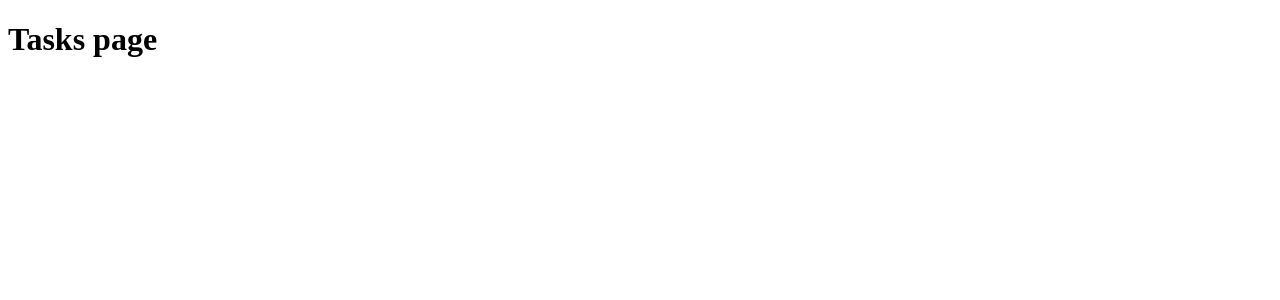
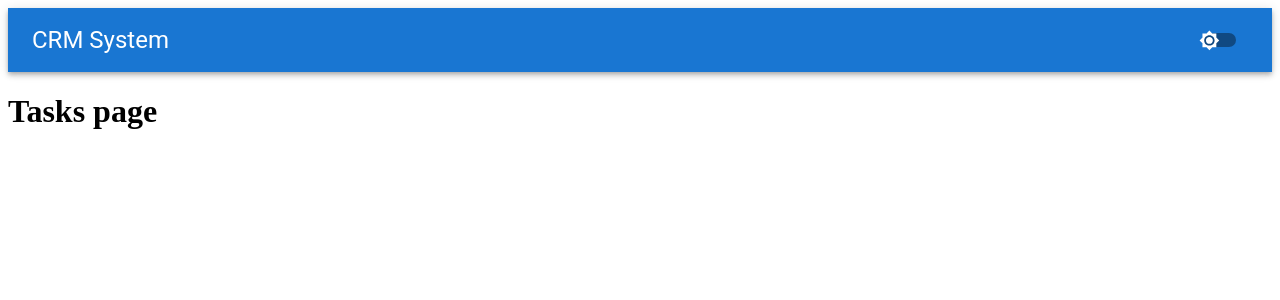
Before and after one commit to Alex-Viet/crm-system, a React (Vite) app: page /tasks in a window 1280 px wide. Shown: the top 300 px of the page. Built offline with nearby package versions, Linux system fonts and the light colour scheme.

Commit message:
Changing the theme using context and redux enabled

```diff
--- a/package.json
+++ b/package.json
@@ -13,6 +13,7 @@
   "dependencies": {
     "@emotion/react": "^11.11.4",
     "@emotion/styled": "^11.11.5",
+    "@mui/icons-material": "^5.16.4",
     "@mui/material": "^5.16.3",
     "@reduxjs/toolkit": "^2.2.6",
     "axios": "^1.7.2",
--- a/src/App.tsx
+++ b/src/App.tsx
@@ -1,9 +1,11 @@
 import { HashRouter, BrowserRouter } from 'react-router-dom';
 import { AppRoutes } from './routing/Routes';
+import Header from './components/header/Header';
 
 function App() {
   return (
     <BrowserRouter>
+      <Header />
       <AppRoutes />
     </BrowserRouter>
   );
--- /dev/null
+++ b/src/components/header/Header.tsx
@@ -0,0 +1,32 @@
+import React from 'react';
+import { AppBar, Toolbar, Typography, Switch } from '@mui/material';
+import Brightness4Icon from '@mui/icons-material/Brightness4';
+import Brightness7Icon from '@mui/icons-material/Brightness7';
+import { useThemeContext } from '../../hooks/useThemeContext';
+
+const Header: React.FC = () => {
+  const { toggleTheme, theme } = useThemeContext();
+  const currentTheme = theme.palette.mode;
+
+  const handleThemeChange = () => {
+    toggleTheme();
+  };
+
+  return (
+    <AppBar position="static">
+      <Toolbar>
+        <Typography variant="h5" component="div" sx={{ flexGrow: 1 }}>
+          CRM System
+        </Typography>
+        <Switch
+          checked={currentTheme === 'dark'}
+          onChange={handleThemeChange}
+          icon={<Brightness7Icon sx={{ fontSize: '1.3rem' }} />}
+          checkedIcon={<Brightness4Icon sx={{ fontSize: '1.3rem' }} />}
+        />
+      </Toolbar>
+    </AppBar>
+  );
+};
+
+export default Header;
--- /dev/null
+++ b/src/context/ThemeContext.tsx
@@ -0,0 +1,41 @@
+import React, { createContext, ReactNode } from 'react';
+import { ThemeProvider, createTheme, Theme } from '@mui/material/styles';
+import { useDispatch, useSelector } from 'react-redux';
+import { toggleTheme as toggleThemeAction } from '../slices/ThemeSlice';
+import { RootState } from '../store/store';
+
+export interface ThemeContextType {
+  theme: Theme;
+  toggleTheme: () => void;
+}
+
+interface ThemeContextProviderProps {
+  children: ReactNode;
+}
+
+const ThemeContext = createContext<ThemeContextType | undefined>(undefined);
+
+export const ThemeContextProvider: React.FC<ThemeContextProviderProps> = ({
+  children,
+}) => {
+  const dispatch = useDispatch();
+  const mode = useSelector((state: RootState) => state.theme.mode);
+
+  const toggleTheme = () => {
+    dispatch(toggleThemeAction());
+  };
+
+  const theme = createTheme({
+    palette: {
+      mode: mode,
+    },
+  });
+
+  return (
+    <ThemeContext.Provider value={{ theme, toggleTheme }}>
+      <ThemeProvider theme={theme}>{children}</ThemeProvider>
+    </ThemeContext.Provider>
+  );
+};
+
+export default ThemeContext;
--- /dev/null
+++ b/src/hooks/useThemeContext.tsx
@@ -0,0 +1,10 @@
+import { useContext } from 'react';
+import ThemeContext from '../context/ThemeContext';
+
+export const useThemeContext = () => {
+  const context = useContext(ThemeContext);
+  if (!context) {
+    throw new Error('useThemeContext must be used within a ThemeProvider');
+  }
+  return context;
+};
--- a/src/main.tsx
+++ b/src/main.tsx
@@ -3,11 +3,14 @@ import ReactDOM from 'react-dom/client';
 import App from './App.tsx';
 import { Provider } from 'react-redux';
 import { store } from './store/store.ts';
+import { ThemeContextProvider } from './context/ThemeContext.tsx';
 
 ReactDOM.createRoot(document.getElementById('root')!).render(
   <React.StrictMode>
-    {/* <Provider store={store}> */}
-      <App />
-    {/* </Provider> */}
+    <Provider store={store}>
+      <ThemeContextProvider>
+        <App />
+      </ThemeContextProvider>
+    </Provider>
   </React.StrictMode>
 );
--- a/src/pages/home-page/HomePage.tsx
+++ b/src/pages/home-page/HomePage.tsx
@@ -4,14 +4,14 @@ import { fetchComments, fetchDesigners, fetchIssues } from '../../api/api';
 export const HomePage: React.FC = () => {
   useEffect(() => {
     const fetchData = async () => {
-      const commentsData = await fetchComments();
-      console.log(commentsData);
+      // const commentsData = await fetchComments();
+      // console.log(commentsData);
 
-      const designersData = await fetchDesigners();
-      console.log(designersData);
+      // const designersData = await fetchDesigners();
+      // console.log(designersData);
 
-      const issuesData = await fetchIssues();
-      console.log(issuesData);
+      // const issuesData = await fetchIssues();
+      // console.log(issuesData);
     };
 
     fetchData();
--- /dev/null
+++ b/src/slices/ThemeSlice.ts
@@ -0,0 +1,22 @@
+import { createSlice } from '@reduxjs/toolkit';
+
+export interface ThemeState {
+  mode: 'light' | 'dark';
+}
+
+const initialState: ThemeState = {
+  mode: 'light',
+};
+
+const themeSlice = createSlice({
+  name: 'theme',
+  initialState,
+  reducers: {
+    toggleTheme(state) {
+      state.mode = state.mode === 'light' ? 'dark' : 'light';
+    },
+  },
+});
+
+export const { toggleTheme } = themeSlice.actions;
+export default themeSlice.reducer;
--- a/src/store/store.ts
+++ b/src/store/store.ts
@@ -1,7 +1,10 @@
 import { configureStore } from '@reduxjs/toolkit';
+import themeReducer from '../slices/ThemeSlice';
 
 export const store = configureStore({
-  reducer: {},
+  reducer: {
+    theme: themeReducer,
+  },
 });
 
 export type RootState = ReturnType<typeof store.getState>;
```
Also changed, not shown: 1 other file (tests, documents, lock files or other folders).
